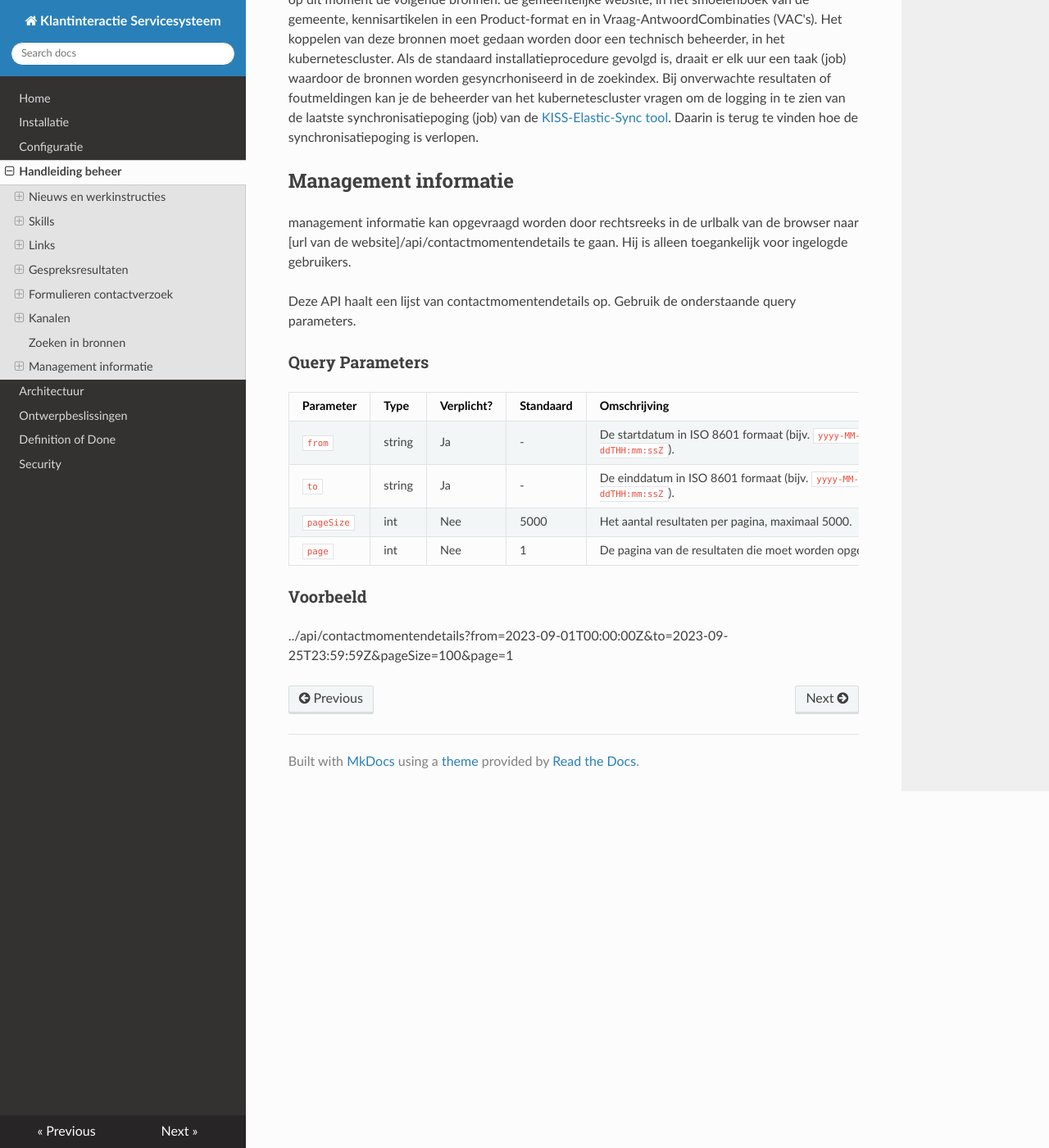
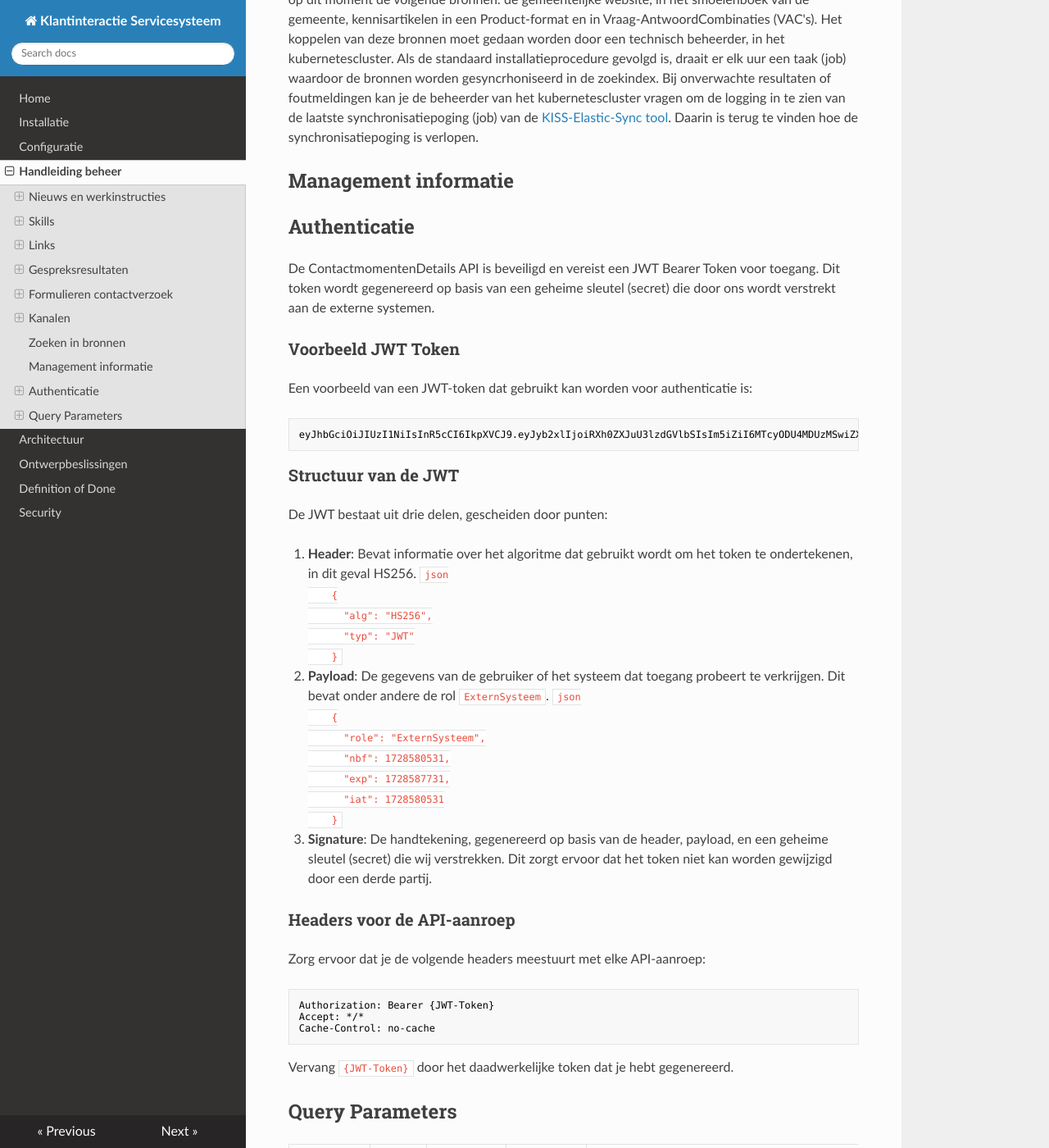
Before and after one commit to Klantinteractie-Servicesysteem/.github, an MkDocs documentation site: the page built from docs/MANUAL.md, in a window 1280 px wide and 1400 px high, scrolled down 22224 px. Shown: the whole window at 82% size. Built offline with MkDocs 1.6.1, drawn with Linux system fonts in a browser that asks for light colours; nearby versions of some CDN libraries; some of the changed text lies outside the part shown.

Commit message:
Update MANUAL.md
updaten van jwt

````diff
--- a/docs/MANUAL.md
+++ b/docs/MANUAL.md
@@ -327,12 +327,55 @@ Binnen KISS kan een Klantcontactmedewerker zoeken in verschillende bronnen. KISS
 
 
 ## Management informatie
-management informatie kan opgevraagd worden door rechtsreeks in de urlbalk van de browser naar
-[url van de website]/api/contactmomentendetails te gaan. Hij is alleen toegankelijk voor ingelogde gebruikers.
+## Authenticatie
 
-Deze API haalt een lijst van contactmomentendetails op. Gebruik de onderstaande query parameters.
+De ContactmomentenDetails API is beveiligd en vereist een JWT Bearer Token voor toegang. Dit token wordt gegenereerd op basis van een geheime sleutel (secret) die door ons wordt verstrekt aan de externe systemen.
 
-### Query Parameters
+### Voorbeeld JWT Token
+
+Een voorbeeld van een JWT-token dat gebruikt kan worden voor authenticatie is:
+
+```
+eyJhbGciOiJIUzI1NiIsInR5cCI6IkpXVCJ9.eyJyb2xlIjoiRXh0ZXJuU3lzdGVlbSIsIm5iZiI6MTcyODU4MDUzMSwiZXhwIjoxNzI4NTg3NzMxLCJpYXQiOjE3Mjg1ODA1MzF9.QQNWDwsX9IeqCtqf_wFmJUW5iUJqGSPjYtOHWZG1RDc
+```
+
+### Structuur van de JWT
+
+De JWT bestaat uit drie delen, gescheiden door punten:
+
+1. **Header**: Bevat informatie over het algoritme dat gebruikt wordt om het token te ondertekenen, in dit geval HS256.
+    ```json
+    {
+      "alg": "HS256",
+      "typ": "JWT"
+    }
+    ```
+
+2. **Payload**: De gegevens van de gebruiker of het systeem dat toegang probeert te verkrijgen. Dit bevat onder andere de rol `ExternSysteem`.
+    ```json
+    {
+      "role": "ExternSysteem",
+      "nbf": 1728580531,
+      "exp": 1728587731,
+      "iat": 1728580531
+    }
+    ```
+
+3. **Signature**: De handtekening, gegenereerd op basis van de header, payload, en een geheime sleutel (secret) die wij verstrekken. Dit zorgt ervoor dat het token niet kan worden gewijzigd door een derde partij.
+
+### Headers voor de API-aanroep
+
+Zorg ervoor dat je de volgende headers meestuurt met elke API-aanroep:
+
+```plaintext
+Authorization: Bearer {JWT-Token}
+Accept: */*
+Cache-Control: no-cache
+```
+
+Vervang `{JWT-Token}` door het daadwerkelijke token dat je hebt gegenereerd.
+
+## Query Parameters
 
 | Parameter  | Type   | Verplicht? | Standaard  | Omschrijving                                               |
 |------------|--------|------------|------------|------------------------------------------------------------|
@@ -341,5 +384,11 @@ Deze API haalt een lijst van contactmomentendetails op. Gebruik de onderstaande
 | `pageSize` | int    | Nee        | 5000       | Het aantal resultaten per pagina, maximaal 5000.             |
 | `page`     | int    | Nee        | 1          | De pagina van de resultaten die moet worden opgehaald.       |
 
-### Voorbeeld
-../api/contactmomentendetails?from=2023-09-01T00:00:00Z&to=2023-09-25T23:59:59Z&pageSize=100&page=1
+### Voorbeeld Request
+
+```
+GET /api/contactmomentendetails?from=2024-10-01T00:00:00Z&to=2024-10-10T23:59:59Z&pageSize=100&page=1
+Authorization: Bearer <JWT-Token>
+```
+
+Let op dat de `Authorization` header met de waarde `Bearer <JWT-Token>` moet worden toegevoegd bij elke request.
````
